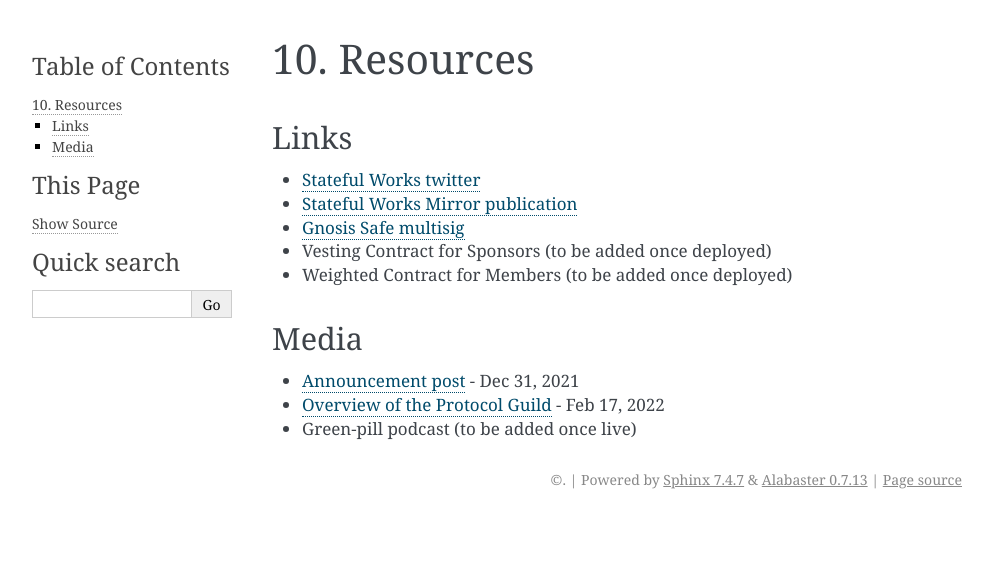
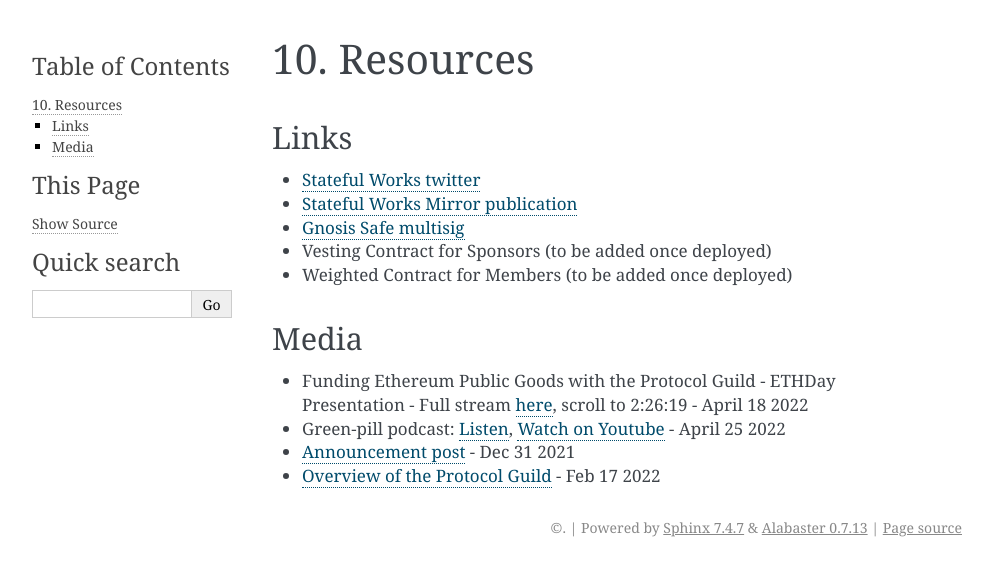
Before and after one commit to protocolguild/documentation, a Sphinx documentation site: the page built from docs/10-resources.md, in a window 1280 px wide. Shown: the top 576 px of the page, without its empty margins (148-1141 px from the left). Built offline with Sphinx 7.4.7, drawn with Linux system fonts in a browser that asks for light colours.

Commit message:
update resources page

```diff
--- a/docs/10-resources.md
+++ b/docs/10-resources.md
@@ -10,6 +10,7 @@
 
 ## Media
 
-- [Announcement post](https://stateful.mirror.xyz/mEDvFXGCKdDhR-N320KRtsq60Y2OPk8rHcHBCFVryXY) - Dec 31, 2021
-- [Overview of the Protocol Guild](https://www.youtube.com/watch?v=5EPRYXYQaIg) - Feb 17, 2022
-- Green-pill podcast (to be added once live)
+- Funding Ethereum Public Goods with the Protocol Guild - ETHDay Presentation - Full stream [here](https://streameth.tv/event/eth-day), scroll to 2:26:19 - April 18 2022
+- Green-pill podcast: [Listen](https://availableon.com/greenpill), [Watch on Youtube](https://www.youtube.com/watch?v=VjE9a9COahc) - April 25 2022
+- [Announcement post](https://stateful.mirror.xyz/mEDvFXGCKdDhR-N320KRtsq60Y2OPk8rHcHBCFVryXY) - Dec 31 2021
+- [Overview of the Protocol Guild](https://www.youtube.com/watch?v=5EPRYXYQaIg) - Feb 17 2022
```
